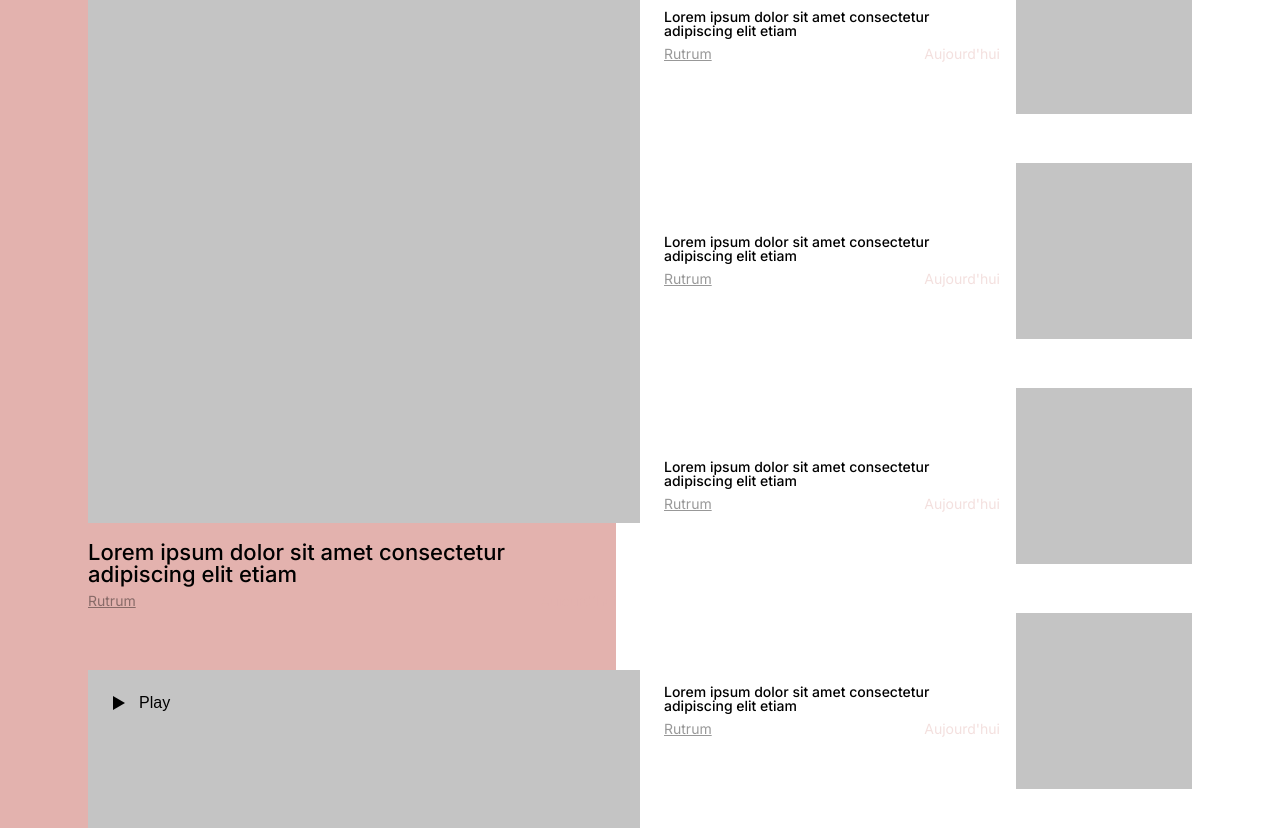
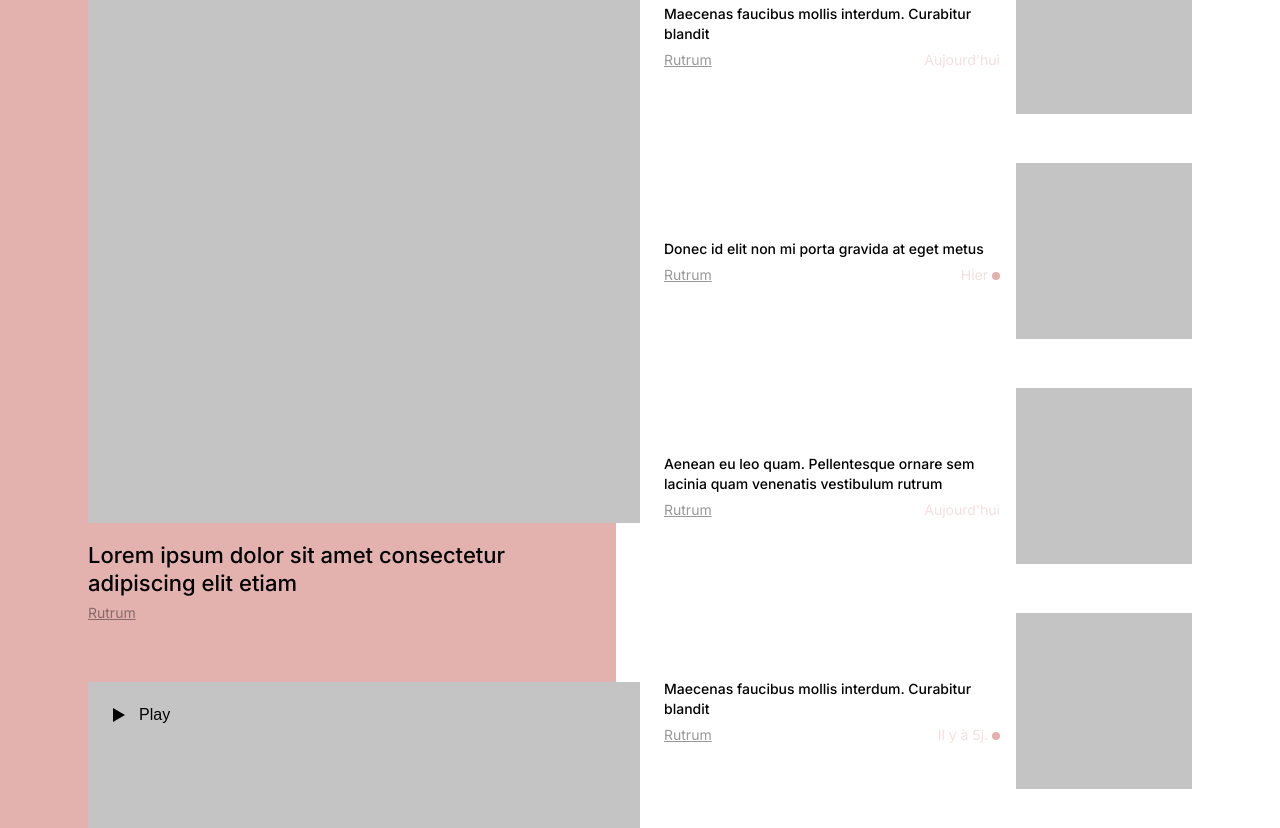
Before and after one commit to FougereBle/cosavostra-template-html, a website: page index.html in a window 1280 px wide. Shown: the part 109-937 px from the top of the page. Drawn offline with Linux system fonts and the light colour scheme.

Commit message:
fix: minors fix

```diff
--- a/index.html
+++ b/index.html
@@ -164,7 +164,7 @@
               <div class="post__col post__col-left">
                 <div class="post__title-container">
                   <h2 class="post__title">
-                    Lorem ipsum dolor sit amet consectetur adipiscing elit etiam
+                    Maecenas faucibus mollis interdum. Curabitur blandit
                   </h2>
                 </div>
                 <div class="post__meta-container">
@@ -196,7 +196,40 @@
               <div class="post__col post__col-left">
                 <div class="post__title-container">
                   <h2 class="post__title">
-                    Lorem ipsum dolor sit amet consectetur adipiscing elit etiam
+                    Donec id elit non mi porta gravida at eget metus
+                  </h2>
+                </div>
+                <div class="post__meta-container">
+                  <div class="post__meta-row">
+                    <div class="post__meta-col post__meta-col--left">
+                      <span class="post__meta-tag">
+                        Rutrum
+                      </span>
+                    </div>
+                    <div class="post__meta-col post__meta-col--right">
+                      <span class="post__meta-date">
+                        Hier
+                      </span>
+                      <span class="badge"></span>
+                    </div>
+                  </div>
+                </div>
+              </div>
+              <div class="post__col post__col-right">
+                <div class="post__image-container">
+                  <img src="assets/img/placeholder.svg" alt="Post Image" class="post__image" />
+                </div>
+              </div>
+            </div>
+          </div>
+
+          <!-- SINGLE POST -->
+          <div class="post post--default">
+            <div class="post__row">
+              <div class="post__col post__col-left">
+                <div class="post__title-container">
+                  <h2 class="post__title">
+                    Aenean eu leo quam. Pellentesque ornare sem lacinia quam venenatis vestibulum rutrum
                   </h2>
                 </div>
                 <div class="post__meta-container">
@@ -228,7 +261,7 @@
               <div class="post__col post__col-left">
                 <div class="post__title-container">
                   <h2 class="post__title">
-                    Lorem ipsum dolor sit amet consectetur adipiscing elit etiam
+                    Maecenas faucibus mollis interdum. Curabitur blandit
                   </h2>
                 </div>
                 <div class="post__meta-container">
@@ -240,40 +273,9 @@
                     </div>
                     <div class="post__meta-col post__meta-col--right">
                       <span class="post__meta-date">
-                        Aujourd'hui
+                        Il y à 5j.
                       </span>
-                    </div>
-                  </div>
-                </div>
-              </div>
-              <div class="post__col post__col-right">
-                <div class="post__image-container">
-                  <img src="assets/img/placeholder.svg" alt="Post Image" class="post__image" />
-                </div>
-              </div>
-            </div>
-          </div>
-
-          <!-- SINGLE POST -->
-          <div class="post post--default">
-            <div class="post__row">
-              <div class="post__col post__col-left">
-                <div class="post__title-container">
-                  <h2 class="post__title">
-                    Lorem ipsum dolor sit amet consectetur adipiscing elit etiam
-                  </h2>
-                </div>
-                <div class="post__meta-container">
-                  <div class="post__meta-row">
-                    <div class="post__meta-col post__meta-col--left">
-                      <span class="post__meta-tag">
-                        Rutrum
-                      </span>
-                    </div>
-                    <div class="post__meta-col post__meta-col--right">
-                      <span class="post__meta-date">
-                        Aujourd'hui
-                      </span>
+                      <span class="badge"></span>
                     </div>
                   </div>
                 </div>
@@ -296,14 +298,15 @@
             <div class="post__meta-container">
               <div class="post__meta-row">
                 <div class="post__meta-col post__meta-col--left">
-                <span class="post__meta-tag">
-                  Rutrum
-                </span>
+                  <span class="post__meta-tag">
+                    Rutrum
+                  </span>
                 </div>
                 <div class="post__meta-col post__meta-col--right">
-                <span class="post__meta-date">
-                  Aujourd'hui
-                </span>
+                  <span class="post__meta-date">
+                    Il y à 3j.
+                  </span>
+                  <span class="badge"></span>
                 </div>
               </div>
             </div>
@@ -318,7 +321,7 @@
               <div class="post__col post__col-left">
                 <div class="post__title-container">
                   <h2 class="post__title">
-                    Lorem ipsum dolor sit amet consectetur adipiscing elit etiam
+                    Donec id elit non mi porta gravida at eget metus
                   </h2>
                 </div>
                 <div class="post__meta-container">
@@ -330,7 +333,7 @@
                     </div>
                     <div class="post__meta-col post__meta-col--right">
                       <span class="post__meta-date">
-                        Aujourd'hui
+                        Hier
                       </span>
                     </div>
                   </div>
@@ -350,7 +353,7 @@
               <div class="post__col post__col-left">
                 <div class="post__title-container">
                   <h2 class="post__title">
-                    Lorem ipsum dolor sit amet consectetur adipiscing elit etiam
+                    Aenean eu leo quam. Pellentesque ornare sem lacinia quam venenatis vestibulum rutrum
                   </h2>
                 </div>
                 <div class="post__meta-container">
@@ -362,7 +365,7 @@
                     </div>
                     <div class="post__meta-col post__meta-col--right">
                       <span class="post__meta-date">
-                        Aujourd'hui
+                        Hier
                       </span>
                     </div>
                   </div>
@@ -382,7 +385,7 @@
               <div class="post__col post__col-left">
                 <div class="post__title-container">
                   <h2 class="post__title">
-                    Lorem ipsum dolor sit amet consectetur adipiscing elit etiam
+                    Maecenas faucibus mollis interdum. Curabitur blandit
                   </h2>
                 </div>
                 <div class="post__meta-container">
@@ -394,7 +397,7 @@
                     </div>
                     <div class="post__meta-col post__meta-col--right">
                       <span class="post__meta-date">
-                        Aujourd'hui
+                        Hier
                       </span>
                     </div>
                   </div>
@@ -414,7 +417,7 @@
               <div class="post__col post__col-left">
                 <div class="post__title-container">
                   <h2 class="post__title">
-                    Lorem ipsum dolor sit amet consectetur adipiscing elit etiam
+                    Donec id elit non mi porta gravida at eget metus
                   </h2>
                 </div>
                 <div class="post__meta-container">
@@ -426,7 +429,7 @@
                     </div>
                     <div class="post__meta-col post__meta-col--right">
                       <span class="post__meta-date">
-                        Aujourd'hui
+                        Hier
                       </span>
                     </div>
                   </div>
@@ -478,7 +481,7 @@
               <div class="post__col post__col-left">
                 <div class="post__title-container">
                   <h2 class="post__title">
-                    Lorem ipsum dolor sit amet consectetur adipiscing elit etiam
+                    Donec id elit non mi porta gravida at eget metus
                   </h2>
                 </div>
                 <div class="post__meta-container">
@@ -490,7 +493,7 @@
                     </div>
                     <div class="post__meta-col post__meta-col--right">
                       <span class="post__meta-date">
-                        Aujourd'hui
+                        Hier
                       </span>
                     </div>
                   </div>
@@ -510,7 +513,7 @@
               <div class="post__col post__col-left">
                 <div class="post__title-container">
                   <h2 class="post__title">
-                    Lorem ipsum dolor sit amet consectetur adipiscing elit etiam
+                    Aenean eu leo quam. Pellentesque ornare sem lacinia quam venenatis vestibulum rutrum
                   </h2>
                 </div>
                 <div class="post__meta-container">
@@ -522,7 +525,7 @@
                     </div>
                     <div class="post__meta-col post__meta-col--right">
                       <span class="post__meta-date">
-                        Aujourd'hui
+                        Hier
                       </span>
                     </div>
                   </div>
@@ -542,7 +545,7 @@
               <div class="post__col post__col-left">
                 <div class="post__title-container">
                   <h2 class="post__title">
-                    Lorem ipsum dolor sit amet consectetur adipiscing elit etiam
+                    Maecenas faucibus mollis interdum. Curabitur blandit
                   </h2>
                 </div>
                 <div class="post__meta-container">
@@ -554,7 +557,7 @@
                     </div>
                     <div class="post__meta-col post__meta-col--right">
                       <span class="post__meta-date">
-                        Aujourd'hui
+                        Hier
                       </span>
                     </div>
                   </div>
@@ -574,7 +577,7 @@
               <div class="post__col post__col-left">
                 <div class="post__title-container">
                   <h2 class="post__title">
-                    Lorem ipsum dolor sit amet consectetur adipiscing elit etiam
+                    Donec id elit non mi porta gravida at eget metus
                   </h2>
                 </div>
                 <div class="post__meta-container">
@@ -586,7 +589,7 @@
                     </div>
                     <div class="post__meta-col post__meta-col--right">
                       <span class="post__meta-date">
-                        Aujourd'hui
+                        Hier
                       </span>
                     </div>
                   </div>
@@ -610,7 +613,6 @@
           </div>
         </footer>
 
-
       </div>
 
     </div>
--- a/src/scss/components/post.scss
+++ b/src/scss/components/post.scss
@@ -40,6 +40,7 @@
     .post__title-container {
       .post__title {
         font-size: $default-font-size;
+        line-height: 20px;
       }
     }
   }
@@ -119,12 +120,11 @@
     .post__title {
       font-weight: 500;
       font-size: $post-title-font-size;
+      line-height: 28px;
     }
   }
 
   .post__meta-container {
-    opacity: 0.4;
-
     .post__meta-row {
       display: flex;
       justify-content: space-between;
@@ -132,10 +132,12 @@
     }
 
     .post__meta-tag {
+      opacity: 0.4;
       text-decoration: underline;
     }
 
     .post__meta-date {
+      opacity: 0.4;
       color: $primary-color;
     }
   }
--- a/src/scss/tools/general.scss
+++ b/src/scss/tools/general.scss
@@ -5,6 +5,14 @@
   position: relative;
 }
 
+.badge {
+  width: 8px;
+  height: 8px;
+  background-color: $primary-color;
+  display: inline-block;
+  border-radius: 100px;
+}
+
 @media screen and (min-width: $breakpoint-sm) {
   .container {
     max-width: $container-sm-width;
```
Also changed, not shown: assets/css/index.css, 1 other file.
